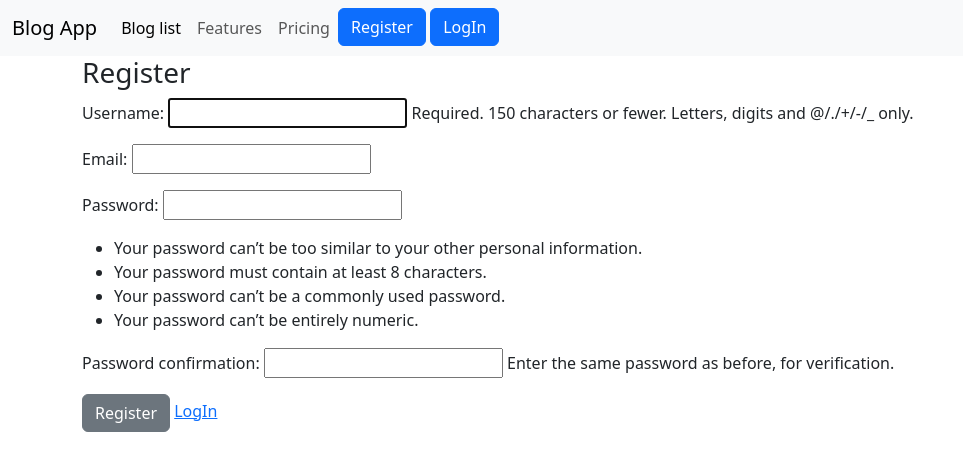
After one commit to muntashiralarefin/blogsite, a Django app: page /register/ in a window 1280 px wide. The commit adds this page. Shown: the top 471 px of the page, without its empty margins (0-963 px from the left). Run offline with Django 5.2, Linux system fonts and the light colour scheme.

Commit message:
Login & logout & Registration & Access control Done

```diff
--- a/blog/forms.py
+++ b/blog/forms.py
@@ -1,8 +1,16 @@
 from django import forms
 from django.contrib.auth.forms import UserCreationForm
 from .models import blog
+from django.contrib.auth.models import User
 
 class blogForm(forms.ModelForm):
   class Meta:
     model = blog
     fields = ['user', 'test', 'photo']
+
+
+class UserRegistrationForm(UserCreationForm):
+  email = forms.EmailField()
+  class Meta:
+    model = User
+    fields = ('username', 'email', 'password1', 'password2')
--- a/blog/templates/blog/blog_list.html
+++ b/blog/templates/blog/blog_list.html
@@ -14,8 +14,11 @@ Blog title
     <h5 class="card-title">{{ blog.user.username }} </h5>
     <p class="card-text">{{ blog.test }}</p>
 
+    {% if blog.user == user %}
     <a href="{% url 'blog_edit' blog.id %}" class="btn btn-primary">Edit</a>
     <a href="{% url 'blog_delete' blog.id %}" class="btn btn-danger">Delete</a>
+    {% endif %}
+
   </div>
 </div>
 {% endfor %}
--- a/blog/urls.py
+++ b/blog/urls.py
@@ -6,4 +6,5 @@ urlpatterns = [
     path('create/', views.blog_create, name='blog_create'),
     path('<int:blog_id>/edit/', views.blog_edit, name='blog_edit'),
     path('<int:blog_id>/delete/', views.blog_delete, name='blog_delete'),
+    path('register/', views.register, name='register'),
 ]
--- a/blog/views.py
+++ b/blog/views.py
@@ -1,8 +1,9 @@
 from django.shortcuts import get_object_or_404, redirect, render
 
-from .forms import blogForm
+from .forms import blogForm, UserRegistrationForm
 from .models import blog
-
+from django.contrib.auth.decorators import login_required
+from django.contrib.auth import login, logout, authenticate
 
 # Create your views here.
 def index(request):
@@ -12,6 +13,7 @@ def blog_list(request):
   blogs = blog.objects.all().order_by('-created_at')
   return render(request, 'blog/blog_list.html', {'blogs' : blogs})
 
+@login_required
 def blog_create(request):
   if request.method == "POST":
     form = blogForm(request.POST, request.FILES)
@@ -24,6 +26,7 @@ def blog_create(request):
     form = blogForm()
   return render(request, 'blog/blog_create.html', {'form': form})
 
+@login_required
 def blog_edit(request, blog_id):
   blogs = get_object_or_404(blog, pk=blog_id, user=request.user)
   if request.method == "POST":
@@ -37,6 +40,7 @@ def blog_edit(request, blog_id):
     form = blogForm(instance=blogs)
   return render(request, 'blog/blog_create.html', {'form': form})
 
+@login_required
 def blog_delete(request, blog_id):
   #blog=None
   blogs = get_object_or_404(blog, pk=blog_id, user=request.user)
@@ -44,3 +48,16 @@ def blog_delete(request, blog_id):
     blogs.delete()
     return redirect('blog_list')
   return render(request, 'blog/blog_delete.html', {'blogs' : blogs})
+
+def register(request):
+  if request.method == "POST":
+    form = UserRegistrationForm(request.POST)
+    if form.is_valid():
+      user = form.save(commit=False)
+      user.set_password(form.cleaned_data['password1'])
+      user.save()
+      login(request, user)
+      return redirect('blog_list')
+  else:
+    form = UserRegistrationForm()
+  return render(request, 'registration/register.html', {'form': form})
--- a/django_project/settings.py
+++ b/django_project/settings.py
@@ -131,3 +131,7 @@ STATIC_URL = '/static/'
 STATICFILES_DIRS = [
     os.path.join(BASE_DIR, 'static'),
 ]
+
+LOGIN_URL = '/accounts/login'
+LOGIN_REDIRECT_URL = '/'
+LOGOUT_REDIRECT_URL = '/'
--- a/django_project/urls.py
+++ b/django_project/urls.py
@@ -18,8 +18,10 @@ from django.contrib import admin
 from django.urls import path, include
 from django.conf import settings
 from django.conf.urls.static import static
+from django.contrib.auth.urls import views as auth_views
 
 urlpatterns = [
     path('admin/', admin.site.urls),
     path('', include('blog.urls')),
+    path('accounts/', include('django.contrib.auth.urls')),
 ] + static(settings.MEDIA_URL, document_root=settings.MEDIA_ROOT)
--- a/templates/layout.html
+++ b/templates/layout.html
@@ -37,7 +37,20 @@
             <a class="nav-link" href="#">Pricing</a>
           </li>
           <li class="nav-item">
-            <a class="nav-link disabled" aria-disabled="true">Disabled</a>
+
+            <!-- login & logout Button-->
+            {% if user.is_authenticated %}
+            <form method="post" action= "{% url 'logout' %}">
+              {% csrf_token %}
+              <button type="submit" class="btn btn-danger">Logout</button>
+            </form>
+            {% else %}
+            <a href=" {% url 'register' %} " class="btn btn-primary">Register</a>
+            <a href=" {% url 'login' %} " class="btn btn-primary">LogIn</a>
+            {% endif %}
+
+            <!-- End login & logout -->
+
           </li>
         </ul>
       </div>
--- /dev/null
+++ b/templates/registration/register.html
@@ -0,0 +1,17 @@
+{% extends "layout.html" %}
+
+{% block title %}
+Blog title
+{% endblock %}
+
+{% block content %}
+
+<form method="post">
+  <h3>Register</h3>
+  {% csrf_token %}
+  {{ form.as_p }}
+  <button type="submit" class="btn btn-secondary">Register</button>
+  <a href="{% url 'login'%}">LogIn</a>
+</form>
+
+{% endblock %}
```
Also changed, not shown: templates/registration/logged_out.html (added, +13 -0 lines), templates/registration/login.html (added, +17 -0 lines), media/photos/ben-1.jpg (added).
